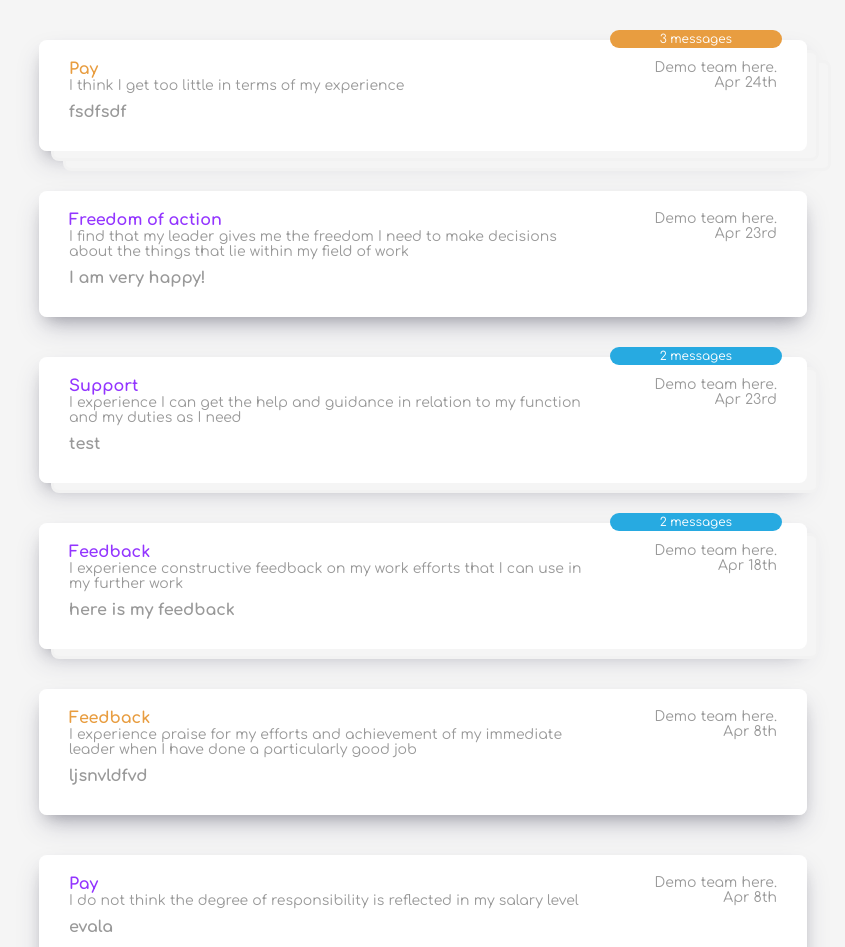
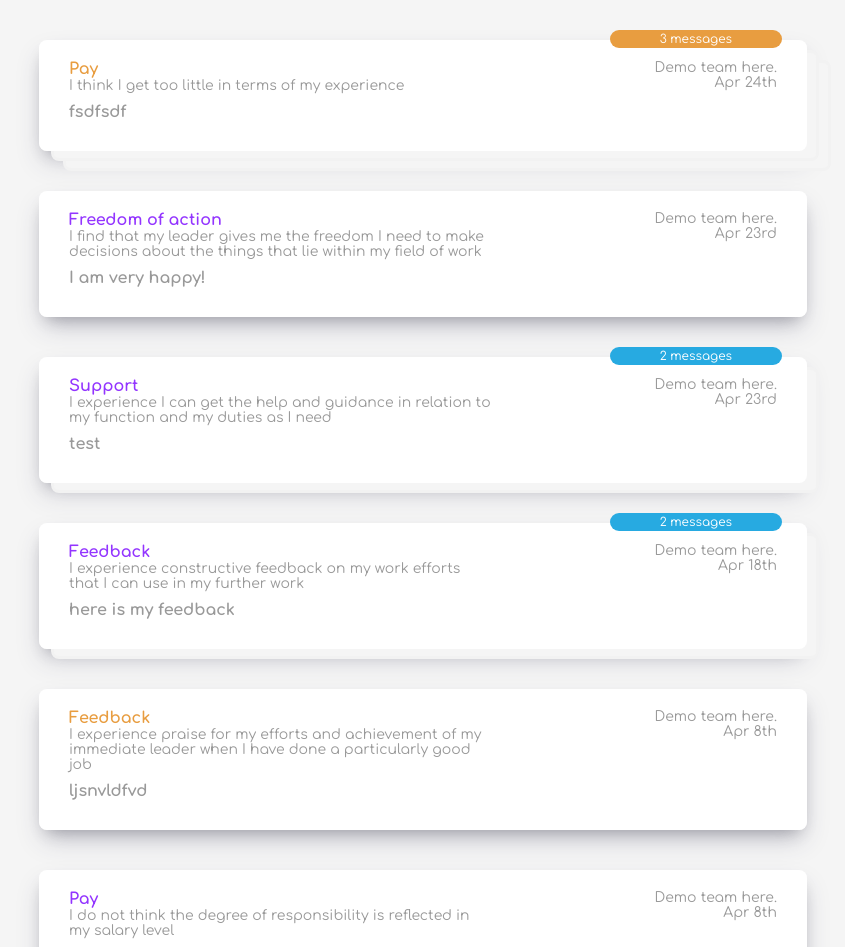
Before and after one commit to mchakarov1337/fe_task, a React (Create React App) app: page / in a window 1280 px wide. Shown: the top 947 px of the page, without its empty margins (217-1062 px from the left). Built offline with nearby package versions, Linux system fonts and the light colour scheme; data requests are answered from the project's data file.

Commit message:
grid update

```diff
--- a/src/styles.scss
+++ b/src/styles.scss
@@ -61,7 +61,7 @@ body {
 
 .message {
   position: relative;
-  @include grid-layout(75% 25%, 20px);
+  @include grid-layout(60% 40%, 20px);
   background: #fff;
   padding: 20px 30px;
   border-radius: 8px;
```
